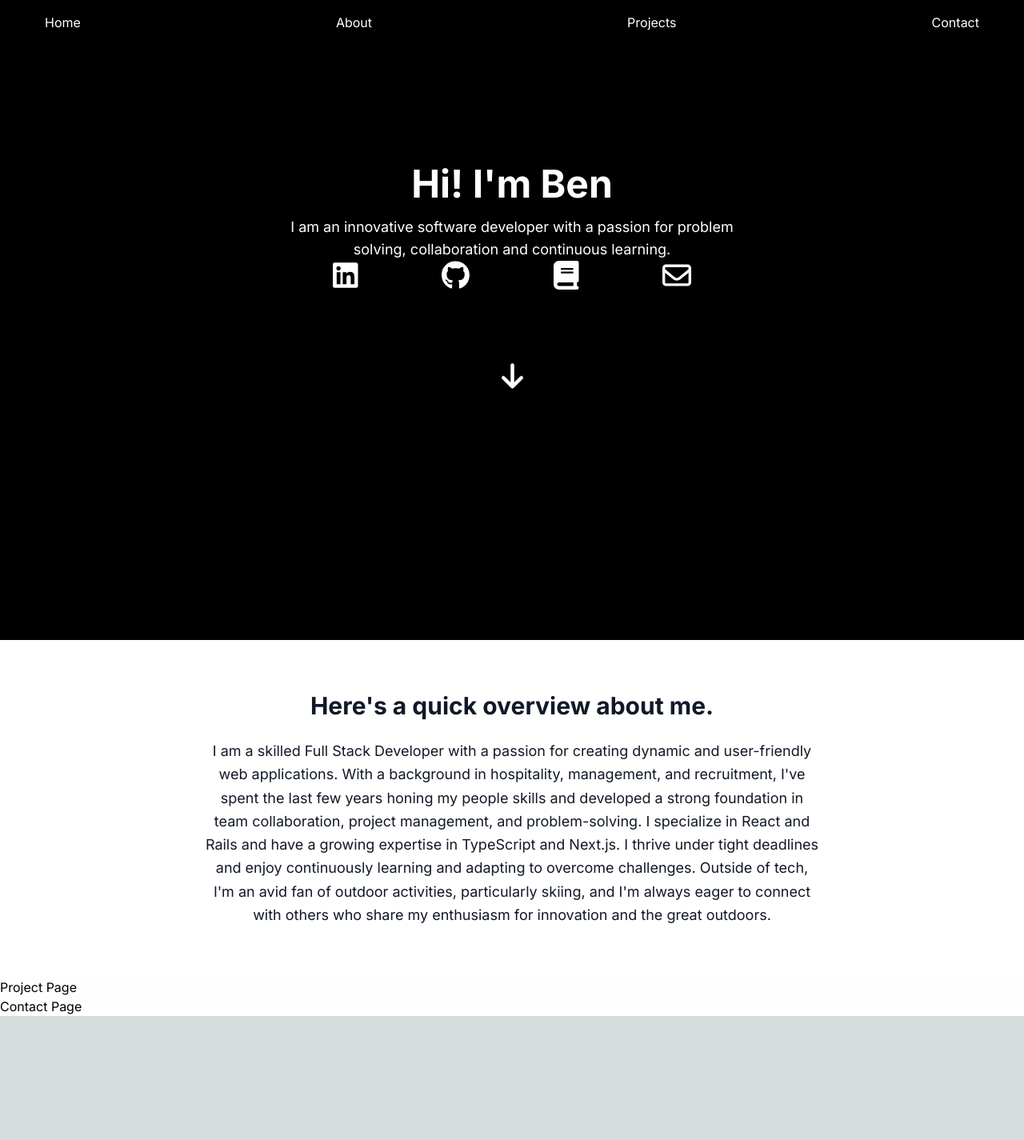
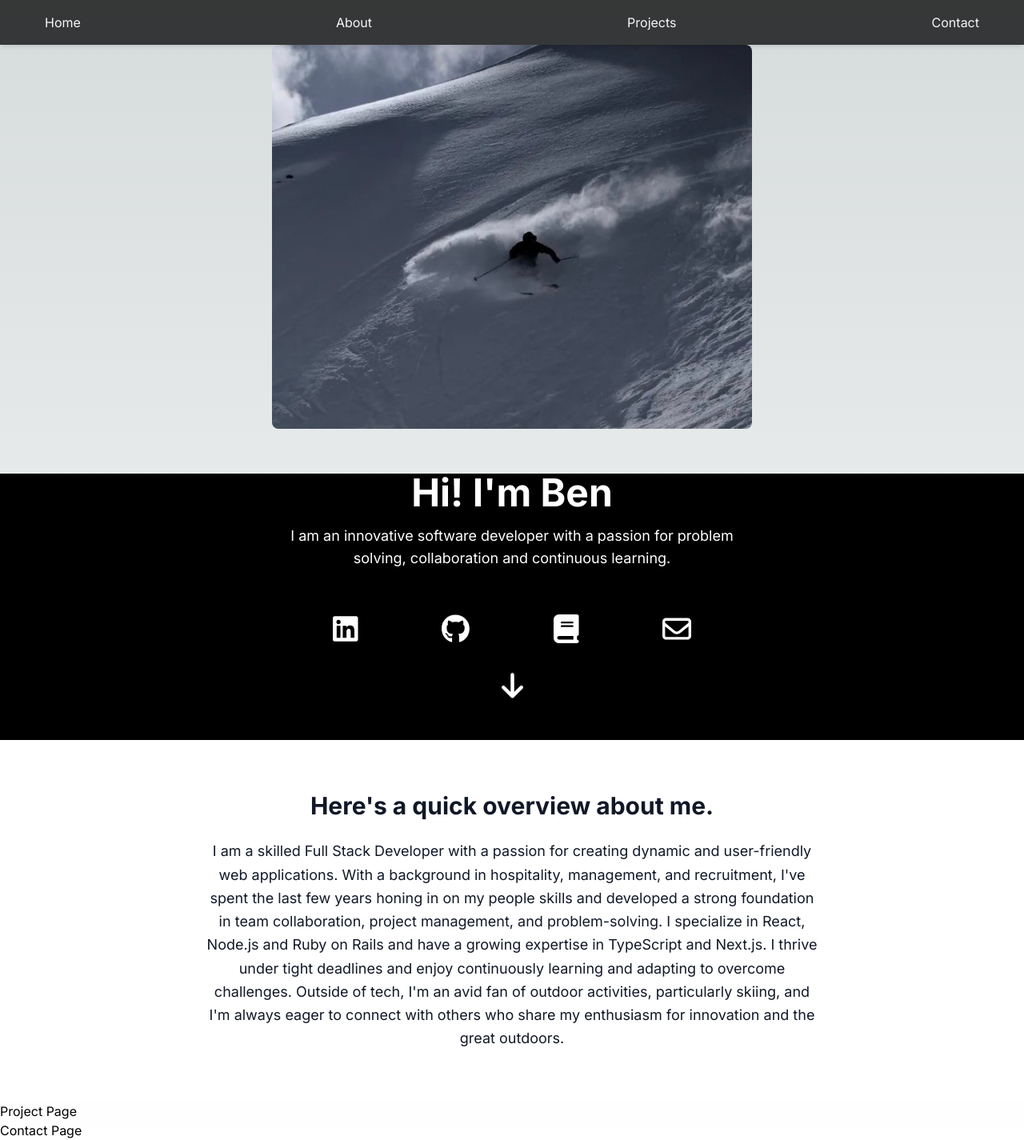
Before and after one commit to bhood239/portfolio, a Next.js app in the folder portfolio/: page / in a window 1280 px wide. Shown: the whole page at 80% size. Before the commit the page ends 1270 px from the top, so only its background shows below. Built offline with nearby package versions, Linux system fonts and the light colour scheme.

Commit message:
complete home and about

```diff
--- a/portfolio/app/about/page.tsx
+++ b/portfolio/app/about/page.tsx
@@ -9,14 +9,14 @@ export default function About() {
           I am a skilled Full Stack Developer with a passion for creating
           dynamic and user-friendly web applications. With a background in
           hospitality, management, and recruitment, I've spent the last few
-          years honing my people skills and developed a strong foundation in
-          team collaboration, project management, and problem-solving. I
-          specialize in React and Rails and have a growing expertise in
-          TypeScript and Next.js. I thrive under tight deadlines and enjoy
-          continuously learning and adapting to overcome challenges. Outside of
-          tech, I'm an avid fan of outdoor activities, particularly skiing, and
-          I'm always eager to connect with others who share my enthusiasm for
-          innovation and the great outdoors.
+          years honing in on my people skills and developed a strong foundation
+          in team collaboration, project management, and problem-solving. I
+          specialize in React, Node.js and Ruby on Rails and have a growing
+          expertise in TypeScript and Next.js. I thrive under tight deadlines
+          and enjoy continuously learning and adapting to overcome challenges.
+          Outside of tech, I'm an avid fan of outdoor activities, particularly
+          skiing, and I'm always eager to connect with others who share my
+          enthusiasm for innovation and the great outdoors.
         </p>
       </div>
     </section>
--- a/portfolio/app/layout.tsx
+++ b/portfolio/app/layout.tsx
@@ -3,6 +3,7 @@ import { Inter } from "next/font/google";
 import "./globals.css";
 import "@fortawesome/fontawesome-svg-core/styles.css";
 import TopNavBar from "./topNavBar";
+import Image from "next/image";
 
 const inter = Inter({ subsets: ["latin"] });
 
@@ -24,6 +25,15 @@ export default function RootLayout({
   return (
     <html lang="en">
       <body className={inter.className}>
+        <div className="flex justify-center items-center mt-14 ml-4 mr-4">
+          <Image
+            src="/ben-skiing.jpg"
+            height={600}
+            width={600}
+            alt="ben skiing"
+            className="rounded-lg"
+          />
+        </div>
         <TopNavBar />
         {children}
       </body>
--- a/portfolio/app/page.tsx
+++ b/portfolio/app/page.tsx
@@ -11,14 +11,14 @@ export default function Home() {
     <>
       <section
         id="home"
-        className="min-h-screen flex flex-col justify-center items-center bg-black text-white"
+        className="flex flex-col justify-start items-center bg-black text-white mt-14"
       >
-        <h1 className="text-5xl font-bold mb-4">Hi! I'm Ben</h1>
-        <p className="text-lg max-w-xl text-center">
+        <h1 className="text-5xl font-bold mb-4 ml-4 mr-4">Hi! I'm Ben</h1>
+        <p className="text-lg max-w-xl text-center ml-4 mr-4">
           I am an innovative software developer with a passion for problem
           solving, collaboration and continuous learning.
         </p>
-        <div className="flex justify-between w-full max-w-md mx-auto">
+        <div className="flex justify-between w-full max-w-md mx-auto mt-14 ml-4 mr-4">
           <a
             href="https://www.linkedin.com/in/ben-hood-webdev"
             className="text-lg font-semibold hover:text-gray-300"
@@ -50,7 +50,7 @@ export default function Home() {
             <FontAwesomeIcon icon={faEnvelope} className="text-4xl" />
           </a>
         </div>
-        <div className="m-24">
+        <div className="m-10">
           <FontAwesomeIcon
             icon={faArrowDown}
             className="text-4xl animate-up-down"
--- a/portfolio/app/topNavBar.tsx
+++ b/portfolio/app/topNavBar.tsx
@@ -2,7 +2,7 @@ import Link from "next/link";
 type Props = { title?: string };
 export default function TopNavBar({ title }: Props) {
   return (
-    <nav className="fixed left-0 right-0 top-0 bg-black p-4 pl-14 pr-14 shadow-md z-50">
+    <nav className="fixed left-0 right-0 top-0 bg-black p-4 pl-14 pr-14 shadow-md z-50 opacity-75">
       <ul className="flex justify-between">
         <li>
           <a href="/" className="text-white hover:text-gray-400">
```
Also changed, not shown: portfolio/public/ben-skiing.jpg (added).
